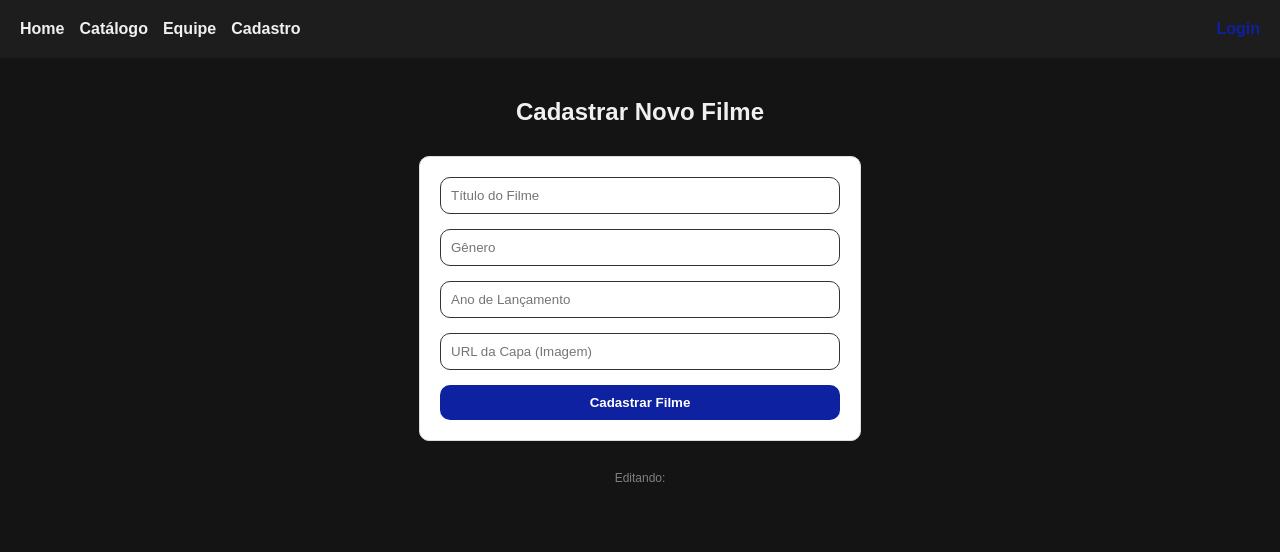
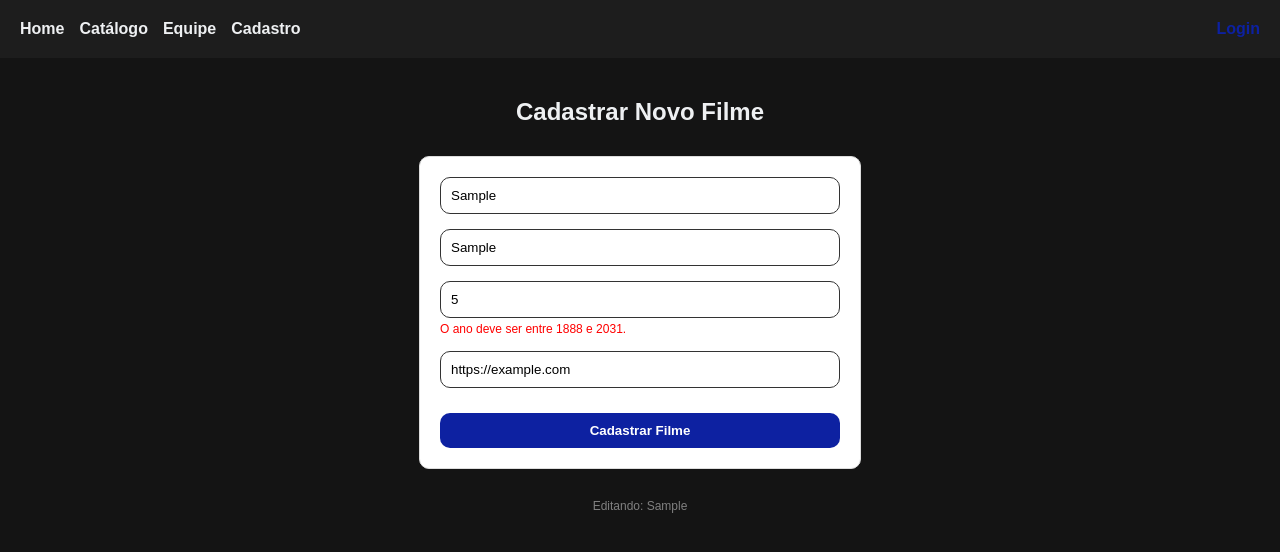
Before and after one commit to rafanaslowski/cineflow, a React (Create React App) app: page /cadastro in a window 1280 px wide. Both pictures are taken after typing "Sample", "Sample", "5", "https://example.com" into the empty fields and a click on the button "Cadastrar Filme". Shown: the top 552 px of the page. Built offline with nearby package versions, Linux system fonts and the light colour scheme.

Commit message:
Validacao dos campos de cadastro dos filmes.

```diff
--- a/src/components/FormCadastro.js
+++ b/src/components/FormCadastro.js
@@ -9,18 +9,51 @@ export default function FormCadastro() {
     capa: ""
   });
 
-  // Manipulação de dados do formulário
+  // AJUSTE 1: Inicializado como objeto {} e não array []
+  const [erros, setErros] = useState({});
+
   const handleChange = (e) => {
     const { name, value } = e.target;
     setFormData({ ...formData, [name]: value });
+
+    // limpa o erro ao digitar no campo
+    if(erros[name]){
+      setErros({ ...erros, [name]: ""});
+    }
+  };
+
+  // Validação dos dados do formulário
+  const validarFormulario = () => {
+    const errosValidacao = {};
+    const anoAtual = new Date().getFullYear();
+
+    //Valida Titulo e Genero
+    if (!formData.titulo.trim()) errosValidacao.titulo = "O título é obrigatório.";
+    if (!formData.genero.trim()) errosValidacao.genero = "O gênero é obrigatório.";
+
+    // AJUSTE 2: Removida a negação "!" da frente do formData.ano
+    if (formData.ano < 1888 || formData.ano > anoAtual + 5) {
+      errosValidacao.ano = `O ano deve ser entre 1888 e ${anoAtual + 5}.`;
+    }
+
+    //Valida URL
+    try {
+      new URL(formData.capa);
+    } catch (_){
+      errosValidacao.capa = "A URL da capa é inválida.";
+    }
+
+    setErros(errosValidacao);
+    return Object.keys(errosValidacao).length === 0; // Retorna true se não houver erros
   };
 
   const handleSubmit = (e) => {
     e.preventDefault();
 
-    // =========================================================================
-    // RA3 - ADICIONADO: PERSISTÊNCIA DE DADOS (localStorage)
-    // =========================================================================
+    //Chama a função de validação antes de salvar os dados
+    if (!validarFormulario()) {
+      return; // Se houver erros, não prossegue com o cadastro
+    }
 
     // 1. Busca a lista de filmes que já existe no navegador. Se não existir, cria um array vazio []
     const filmesSalvos = JSON.parse(localStorage.getItem("meusFilmes")) || [];
@@ -41,7 +74,10 @@ export default function FormCadastro() {
   return (
     <div>
       <h2 style={{ textAlign: 'center' }}>Cadastrar Novo Filme</h2>
-      <form onSubmit={handleSubmit} className="form-cadastro">
+      <form onSubmit={handleSubmit} className="form-cadastro" noValidate>
+
+        {/* AJUSTE 3: Adicionado spans para renderizar as mensagens de erro na tela */}
+        <div style={{ width: '100%' }}>
           <input
             name="titulo"
             type="text"
@@ -49,7 +85,12 @@ export default function FormCadastro() {
             value={formData.titulo}
             onChange={handleChange}
             required
+            style={{ width: '100%', boxSizing: 'border-box' }}
           />
+          {erros.titulo && <span style={{ color: "red", fontSize: "12px", display: "block", marginTop: "4px" }}>{erros.titulo}</span>}
+        </div>
+
+        <div style={{ width: '100%' }}>
           <input
             name="genero"
             type="text"
@@ -57,7 +98,12 @@ export default function FormCadastro() {
             value={formData.genero}
             onChange={handleChange}
             required
+            style={{ width: '100%', boxSizing: 'border-box' }}
           />
+          {erros.genero && <span style={{ color: "red", fontSize: "12px", display: "block", marginTop: "4px" }}>{erros.genero}</span>}
+        </div>
+
+        <div style={{ width: '100%' }}>
           <input
             name="ano"
             type="number"
@@ -65,7 +111,12 @@ export default function FormCadastro() {
             value={formData.ano}
             onChange={handleChange}
             required
+            style={{ width: '100%', boxSizing: 'border-box' }}
           />
+          {erros.ano && <span style={{ color: "red", fontSize: "12px", display: "block", marginTop: "4px" }}>{erros.ano}</span>}
+        </div>
+
+        <div style={{ width: '100%' }}>
           <input
             name="capa"
             type="url"
@@ -73,9 +124,12 @@ export default function FormCadastro() {
             value={formData.capa}
             onChange={handleChange}
             required
+            style={{ width: '100%', boxSizing: 'border-box' }}
           />
+          {erros.capa && <span style={{ color: "red", fontSize: "12px", display: "block", marginTop: "4px" }}>{erros.capa}</span>}
+        </div>
 
-        <button type="submit" className="btn-submit">
+        <button type="submit" className="btn-submit" style={{ marginTop: '10px' }}>
           Cadastrar Filme
         </button>
       </form>
```
Lines whose indentation alone changed are shown as unchanged.
